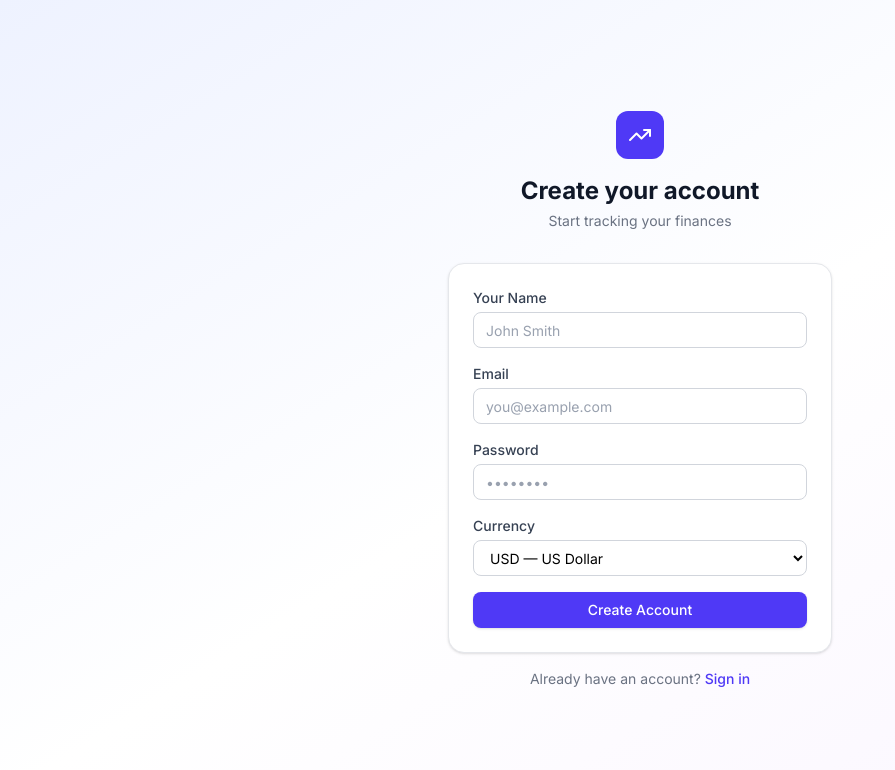
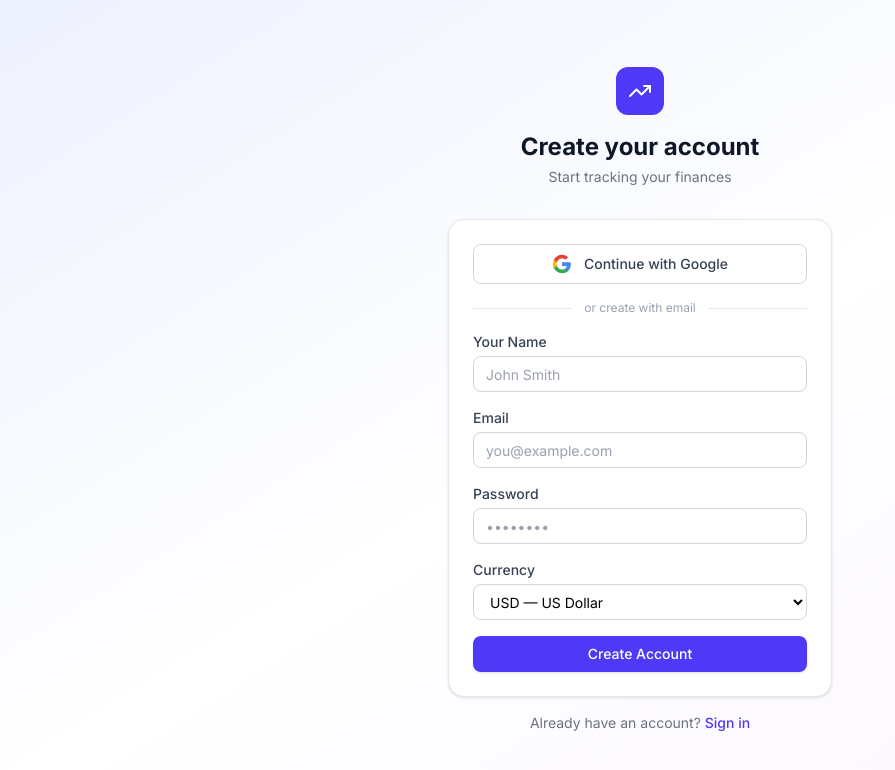
Before and after one commit to juswa2415/fintrack, a Next.js app: page /register in a window 1280 px wide. Shown: the top 770 px of the page, without its empty margins (0-895 px from the left). Built offline with nearby package versions, Linux system fonts and the light colour scheme.

Commit message:
feat: add Google OAuth

```diff
--- a/app/(auth)/login/page.tsx
+++ b/app/(auth)/login/page.tsx
@@ -17,11 +17,22 @@
 });
 type FormData = z.infer<typeof schema>;
 
+function GoogleIcon() {
+  return (
+    <svg className="h-5 w-5" viewBox="0 0 24 24">
+      <path d="M22.56 12.25c0-.78-.07-1.53-.2-2.25H12v4.26h5.92c-.26 1.37-1.04 2.53-2.21 3.31v2.77h3.57c2.08-1.92 3.28-4.74 3.28-8.09z" fill="#4285F4"/>
+      <path d="M12 23c2.97 0 5.46-.98 7.28-2.66l-3.57-2.77c-.98.66-2.23 1.06-3.71 1.06-2.86 0-5.29-1.93-6.16-4.53H2.18v2.84C3.99 20.53 7.7 23 12 23z" fill="#34A853"/>
+      <path d="M5.84 14.09c-.22-.66-.35-1.36-.35-2.09s.13-1.43.35-2.09V7.07H2.18C1.43 8.55 1 10.22 1 12s.43 3.45 1.18 4.93l2.85-2.22.81-.62z" fill="#FBBC05"/>
+      <path d="M12 5.38c1.62 0 3.06.56 4.21 1.64l3.15-3.15C17.45 2.09 14.97 1 12 1 7.7 1 3.99 3.47 2.18 7.07l3.66 2.84c.87-2.6 3.3-4.53 6.16-4.53z" fill="#EA4335"/>
+    </svg>
+  );
+}
+
 function LoginForm() {
   const router = useRouter();
   const searchParams = useSearchParams();
-  const inviteToken = searchParams.get("invite");
   const [error, setError] = useState("");
+  const [googleLoading, setGoogleLoading] = useState(false);
 
   const { register, handleSubmit, formState: { errors, isSubmitting } } = useForm<FormData>({
     resolver: zodResolver(schema),
@@ -34,26 +45,17 @@
       password: data.password,
       redirect: false,
     });
-
     if (res?.error) {
       setError("Invalid email or password");
       return;
     }
-
-    if (inviteToken) {
-      const sessionRes = await fetch("/api/auth/session");
-      const session = await sessionRes.json();
-      if (session?.user?.id) {
-        await fetch("/api/invite/accept", {
-          method: "POST",
-          headers: { "Content-Type": "application/json" },
-          body: JSON.stringify({ token: inviteToken, userId: session.user.id }),
-        });
-      }
-    }
-
     router.push("/dashboard");
     router.refresh();
+  };
+
+  const handleGoogle = async () => {
+    setGoogleLoading(true);
+    await signIn("google", { callbackUrl: "/dashboard" });
   };
 
   return (
@@ -63,12 +65,25 @@
           <TrendingUp className="h-6 w-6 text-white" />
         </div>
         <h1 className="text-2xl font-bold text-gray-900">Welcome back</h1>
-        <p className="text-sm text-gray-500 mt-1">
-          {inviteToken ? "Sign in to accept your household invite" : "Sign in to your FinTrack account"}
-        </p>
+        <p className="text-sm text-gray-500 mt-1">Sign in to your FinTrack account</p>
       </div>
 
-      <div className="bg-white rounded-2xl shadow-sm border border-gray-200 p-6">
+      <div className="bg-white rounded-2xl shadow-sm border border-gray-200 p-6 space-y-4">
+        <button
+          onClick={handleGoogle}
+          disabled={googleLoading}
+          className="w-full flex items-center justify-center gap-3 h-10 px-4 rounded-lg border border-gray-300 bg-white text-sm font-medium text-gray-700 hover:bg-gray-50 transition-colors disabled:opacity-50"
+        >
+          <GoogleIcon />
+          {googleLoading ? "Redirecting..." : "Continue with Google"}
+        </button>
+
+        <div className="relative flex items-center gap-3">
+          <div className="flex-1 border-t border-gray-200" />
+          <span className="text-xs text-gray-400">or sign in with email</span>
+          <div className="flex-1 border-t border-gray-200" />
+        </div>
+
         <form onSubmit={handleSubmit(onSubmit)} className="space-y-4">
           <Input label="Email" type="email" placeholder="you@example.com"
             {...register("email")} error={errors.email?.message} />
@@ -77,20 +92,13 @@
           {error && (
             <div className="p-3 rounded-lg bg-red-50 border border-red-200 text-sm text-red-600">{error}</div>
           )}
-          <Button type="submit" className="w-full" loading={isSubmitting}>
-            {inviteToken ? "Sign in & Join Household" : "Sign in"}
-          </Button>
+          <Button type="submit" className="w-full" loading={isSubmitting}>Sign in</Button>
         </form>
       </div>
 
       <p className="text-center text-sm text-gray-500 mt-4">
         Don&apos;t have an account?{" "}
-        <Link
-          href={inviteToken ? `/register?invite=${inviteToken}` : "/register"}
-          className="text-indigo-600 hover:underline font-medium"
-        >
-          Create one
-        </Link>
+        <Link href="/register" className="text-indigo-600 hover:underline font-medium">Create one</Link>
       </p>
     </div>
   );
@@ -100,13 +108,7 @@
   return (
     <Suspense fallback={
       <div className="w-full max-w-sm">
-        <div className="text-center mb-8">
-          <div className="inline-flex items-center justify-center w-12 h-12 rounded-xl bg-indigo-600 mb-4">
-            <TrendingUp className="h-6 w-6 text-white" />
-          </div>
-          <h1 className="text-2xl font-bold text-gray-900">Welcome back</h1>
-        </div>
-        <div className="bg-white rounded-2xl shadow-sm border border-gray-200 p-6 animate-pulse h-48" />
+        <div className="bg-white rounded-2xl shadow-sm border border-gray-200 p-6 animate-pulse h-64" />
       </div>
     }>
       <LoginForm />
--- a/app/(auth)/register/page.tsx
+++ b/app/(auth)/register/page.tsx
@@ -17,7 +17,6 @@
   password: z.string().min(6, "Password must be at least 6 characters"),
   currency: z.string().min(1),
 });
-
 type FormData = z.infer<typeof schema>;
 
 const CURRENCIES = [
@@ -30,9 +29,21 @@
   { value: "AUD", label: "AUD — Australian Dollar" },
 ];
 
+function GoogleIcon() {
+  return (
+    <svg className="h-5 w-5" viewBox="0 0 24 24">
+      <path d="M22.56 12.25c0-.78-.07-1.53-.2-2.25H12v4.26h5.92c-.26 1.37-1.04 2.53-2.21 3.31v2.77h3.57c2.08-1.92 3.28-4.74 3.28-8.09z" fill="#4285F4"/>
+      <path d="M12 23c2.97 0 5.46-.98 7.28-2.66l-3.57-2.77c-.98.66-2.23 1.06-3.71 1.06-2.86 0-5.29-1.93-6.16-4.53H2.18v2.84C3.99 20.53 7.7 23 12 23z" fill="#34A853"/>
+      <path d="M5.84 14.09c-.22-.66-.35-1.36-.35-2.09s.13-1.43.35-2.09V7.07H2.18C1.43 8.55 1 10.22 1 12s.43 3.45 1.18 4.93l2.85-2.22.81-.62z" fill="#FBBC05"/>
+      <path d="M12 5.38c1.62 0 3.06.56 4.21 1.64l3.15-3.15C17.45 2.09 14.97 1 12 1 7.7 1 3.99 3.47 2.18 7.07l3.66 2.84c.87-2.6 3.3-4.53 6.16-4.53z" fill="#EA4335"/>
+    </svg>
+  );
+}
+
 function RegisterForm() {
   const router = useRouter();
   const [error, setError] = useState("");
+  const [googleLoading, setGoogleLoading] = useState(false);
 
   const { register, handleSubmit, formState: { errors, isSubmitting } } = useForm<FormData>({
     resolver: zodResolver(schema),
@@ -48,13 +59,13 @@
     });
     const json = await res.json();
     if (!res.ok) { setError(json.error ?? "Registration failed"); return; }
+    await signIn("credentials", { email: data.email, password: data.password, redirect: false });
+    router.push("/dashboard");
+  };
 
-    await signIn("credentials", {
-      email: data.email,
-      password: data.password,
-      redirect: false,
-    });
-    router.push("/dashboard");
+  const handleGoogle = async () => {
+    setGoogleLoading(true);
+    await signIn("google", { callbackUrl: "/dashboard" });
   };
 
   return (
@@ -67,7 +78,22 @@
         <p className="text-sm text-gray-500 mt-1">Start tracking your finances</p>
       </div>
 
-      <div className="bg-white rounded-2xl shadow-sm border border-gray-200 p-6">
+      <div className="bg-white rounded-2xl shadow-sm border border-gray-200 p-6 space-y-4">
+        <button
+          onClick={handleGoogle}
+          disabled={googleLoading}
+          className="w-full flex items-center justify-center gap-3 h-10 px-4 rounded-lg border border-gray-300 bg-white text-sm font-medium text-gray-700 hover:bg-gray-50 transition-colors disabled:opacity-50"
+        >
+          <GoogleIcon />
+          {googleLoading ? "Redirecting..." : "Continue with Google"}
+        </button>
+
+        <div className="relative flex items-center gap-3">
+          <div className="flex-1 border-t border-gray-200" />
+          <span className="text-xs text-gray-400">or create with email</span>
+          <div className="flex-1 border-t border-gray-200" />
+        </div>
+
         <form onSubmit={handleSubmit(onSubmit)} className="space-y-4">
           <Input label="Your Name" placeholder="John Smith"
             {...register("name")} error={errors.name?.message} />
@@ -82,13 +108,10 @@
               {CURRENCIES.map((c) => <option key={c.value} value={c.value}>{c.label}</option>)}
             </select>
           </div>
-
           {error && (
             <div className="p-3 rounded-lg bg-red-50 border border-red-200 text-sm text-red-600">{error}</div>
           )}
-          <Button type="submit" className="w-full" loading={isSubmitting}>
-            Create Account
-          </Button>
+          <Button type="submit" className="w-full" loading={isSubmitting}>Create Account</Button>
         </form>
       </div>
 
--- a/lib/auth.ts
+++ b/lib/auth.ts
@@ -1,8 +1,10 @@
 import NextAuth from "next-auth";
 import Credentials from "next-auth/providers/credentials";
+import Google from "next-auth/providers/google";
 import { prisma } from "@/lib/prisma";
 import bcrypt from "bcryptjs";
 import { z } from "zod";
+import { seedDefaultCategories } from "@/lib/categories";
 
 const loginSchema = z.object({
   email: z.string().email(),
@@ -17,6 +19,10 @@
     error: "/login",
   },
   providers: [
+    Google({
+      clientId: process.env.GOOGLE_CLIENT_ID!,
+      clientSecret: process.env.GOOGLE_CLIENT_SECRET!,
+    }),
     Credentials({
       async authorize(credentials) {
         const parsed = loginSchema.safeParse(credentials);
@@ -27,7 +33,7 @@
         });
         if (!user) return null;
 
-        const valid = await bcrypt.compare(parsed.data.password, (user.password ?? ""));
+        const valid = await bcrypt.compare(parsed.data.password, user.password ?? "");
         if (!valid) return null;
 
         return { id: user.id, email: user.email, name: user.name };
@@ -35,6 +41,38 @@
     }),
   ],
   callbacks: {
+    async signIn({ user, account }) {
+      if (account?.provider === "google" && user.email) {
+        try {
+          let dbUser = await prisma.user.findUnique({
+            where: { email: user.email },
+          });
+
+          if (!dbUser) {
+            dbUser = await prisma.user.create({
+              data: {
+                email: user.email,
+                name: user.name ?? user.email.split("@")[0],
+                image: user.image,
+                currency: "USD",
+              },
+            });
+            await seedDefaultCategories(dbUser.id, prisma);
+          } else {
+            await prisma.user.update({
+              where: { id: dbUser.id },
+              data: { image: user.image },
+            });
+          }
+
+          user.id = dbUser.id;
+        } catch (err) {
+          console.error("Google sign-in error:", err);
+          return false;
+        }
+      }
+      return true;
+    },
     async jwt({ token, user }) {
       if (user) token.id = user.id;
       return token;
```
